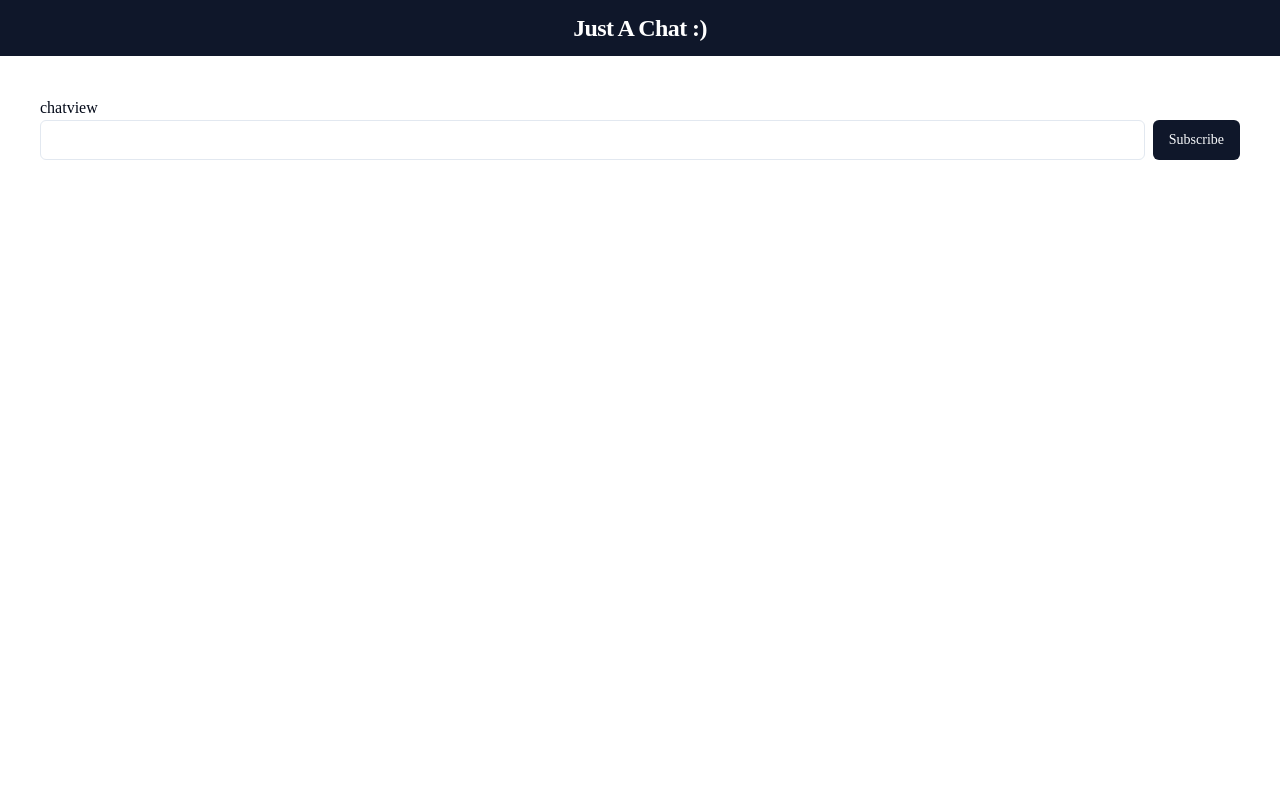
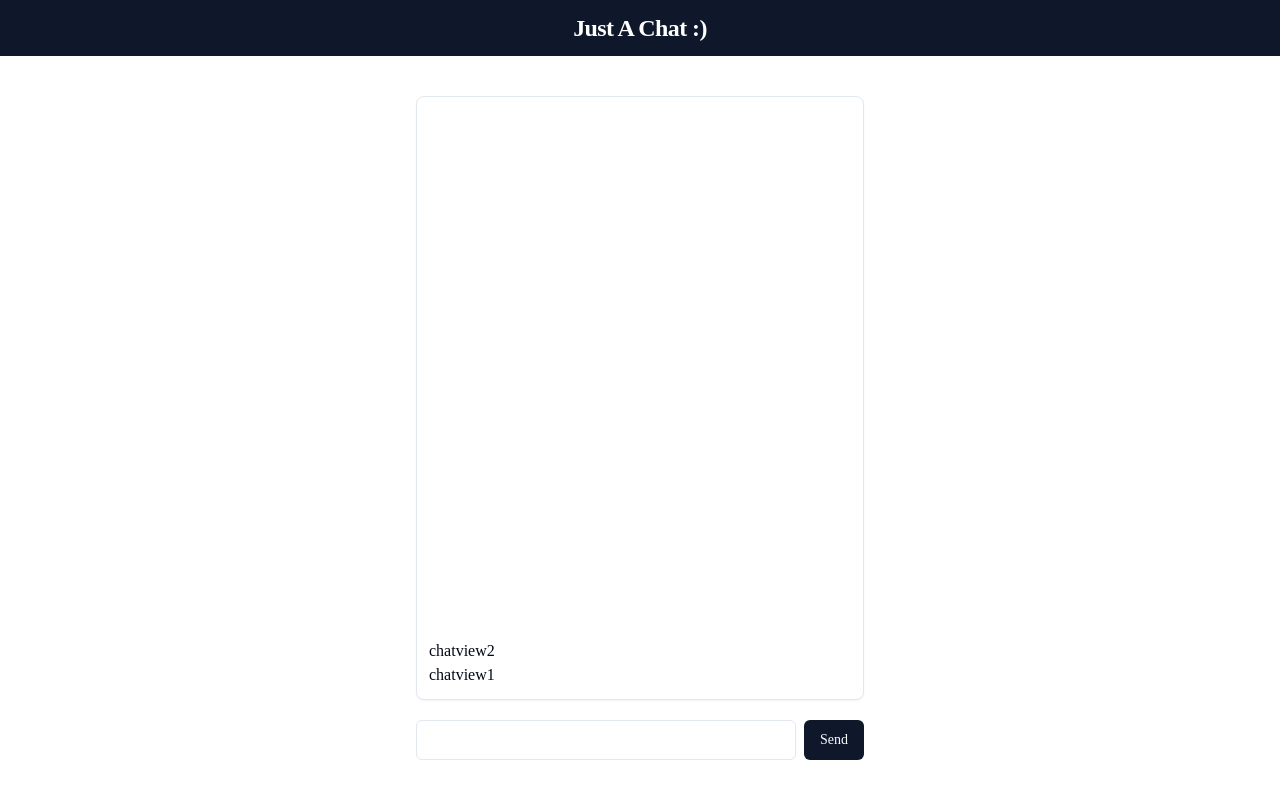
Before and after one commit to ykwimk/just-for-fun, a Next.js app: page / in a window 1280 px wide. Built offline with nearby package versions, Linux system fonts and the light colour scheme.

Commit message:
feat: UI Card 추가 및 컴포넌트 생성

```diff
--- a/app/globals.css
+++ b/app/globals.css
@@ -67,8 +67,10 @@
 }
 
 html,
-body {
+body,
+#__next {
   font-family: 'Pretendard';
+  height: 100%;
 }
 
 @layer base {
--- /dev/null
+++ b/app/ui/card.tsx
@@ -0,0 +1,79 @@
+import * as React from "react"
+
+import { cn } from "@/lib/utils"
+
+const Card = React.forwardRef<
+  HTMLDivElement,
+  React.HTMLAttributes<HTMLDivElement>
+>(({ className, ...props }, ref) => (
+  <div
+    ref={ref}
+    className={cn(
+      "rounded-lg border bg-card text-card-foreground shadow-sm",
+      className
+    )}
+    {...props}
+  />
+))
+Card.displayName = "Card"
+
+const CardHeader = React.forwardRef<
+  HTMLDivElement,
+  React.HTMLAttributes<HTMLDivElement>
+>(({ className, ...props }, ref) => (
+  <div
+    ref={ref}
+    className={cn("flex flex-col space-y-1.5 p-6", className)}
+    {...props}
+  />
+))
+CardHeader.displayName = "CardHeader"
+
+const CardTitle = React.forwardRef<
+  HTMLParagraphElement,
+  React.HTMLAttributes<HTMLHeadingElement>
+>(({ className, ...props }, ref) => (
+  <h3
+    ref={ref}
+    className={cn(
+      "text-2xl font-semibold leading-none tracking-tight",
+      className
+    )}
+    {...props}
+  />
+))
+CardTitle.displayName = "CardTitle"
+
+const CardDescription = React.forwardRef<
+  HTMLParagraphElement,
+  React.HTMLAttributes<HTMLParagraphElement>
+>(({ className, ...props }, ref) => (
+  <p
+    ref={ref}
+    className={cn("text-sm text-muted-foreground", className)}
+    {...props}
+  />
+))
+CardDescription.displayName = "CardDescription"
+
+const CardContent = React.forwardRef<
+  HTMLDivElement,
+  React.HTMLAttributes<HTMLDivElement>
+>(({ className, ...props }, ref) => (
+  <div ref={ref} className={cn("p-6 pt-0", className)} {...props} />
+))
+CardContent.displayName = "CardContent"
+
+const CardFooter = React.forwardRef<
+  HTMLDivElement,
+  React.HTMLAttributes<HTMLDivElement>
+>(({ className, ...props }, ref) => (
+  <div
+    ref={ref}
+    className={cn("flex items-center p-6 pt-0", className)}
+    {...props}
+  />
+))
+CardFooter.displayName = "CardFooter"
+
+export { Card, CardHeader, CardFooter, CardTitle, CardDescription, CardContent }
--- a/components/Chat/ChatInput/index.tsx
+++ b/components/Chat/ChatInput/index.tsx
@@ -3,9 +3,9 @@ import { Input } from '@/components/ui/input';
 
 export default function ChatInput() {
   return (
-    <div className="flex w-full min-w-sm items-center space-x-2">
+    <div className="flex w-full items-center space-x-2">
       <Input type="text" />
-      <Button type="submit">Subscribe</Button>
+      <Button type="submit">Send</Button>
     </div>
   );
 }
--- a/components/Chat/ChatView/index.tsx
+++ b/components/Chat/ChatView/index.tsx
@@ -1,3 +1,10 @@
+import { Card } from '@/app/ui/card';
+
 export default function ChatView() {
-  return <div>chatview</div>;
+  return (
+    <Card className="w-full h-full flex flex-col-reverse mb-5 p-3">
+      <div>chatview1</div>
+      <div>chatview2</div>
+    </Card>
+  );
 }
--- a/components/Chat/index.tsx
+++ b/components/Chat/index.tsx
@@ -3,9 +3,11 @@ import ChatInput from './ChatInput';
 
 export default function Chat() {
   return (
-    <div className="p-10">
-      <ChatView />
-      <ChatInput />
+    <div className="w-full h-[calc(100%-56px)] p-10">
+      <div className="max-w-md h-full m-auto flex flex-col">
+        <ChatView />
+        <ChatInput />
+      </div>
     </div>
   );
 }
--- a/components/Header/index.tsx
+++ b/components/Header/index.tsx
@@ -1,6 +1,6 @@
 export default function Header() {
   return (
-    <div className="bg-primary flex justify-center py-3 sticky">
+    <div className="bg-primary flex justify-center py-3 sticky top-0 left-0">
       <h1 className="text-2xl font-extrabold tracking-tight text-align-center text-white">
         Just A Chat :)
       </h1>
--- a/tailwind.config.js
+++ b/tailwind.config.js
@@ -1,6 +1,7 @@
 /** @type {import('tailwindcss').Config} */
 module.exports = {
   darkMode: ['class'],
+  mode: 'jit',
   content: [
     './pages/**/*.{ts,tsx}',
     './components/**/*.{ts,tsx}',
```
